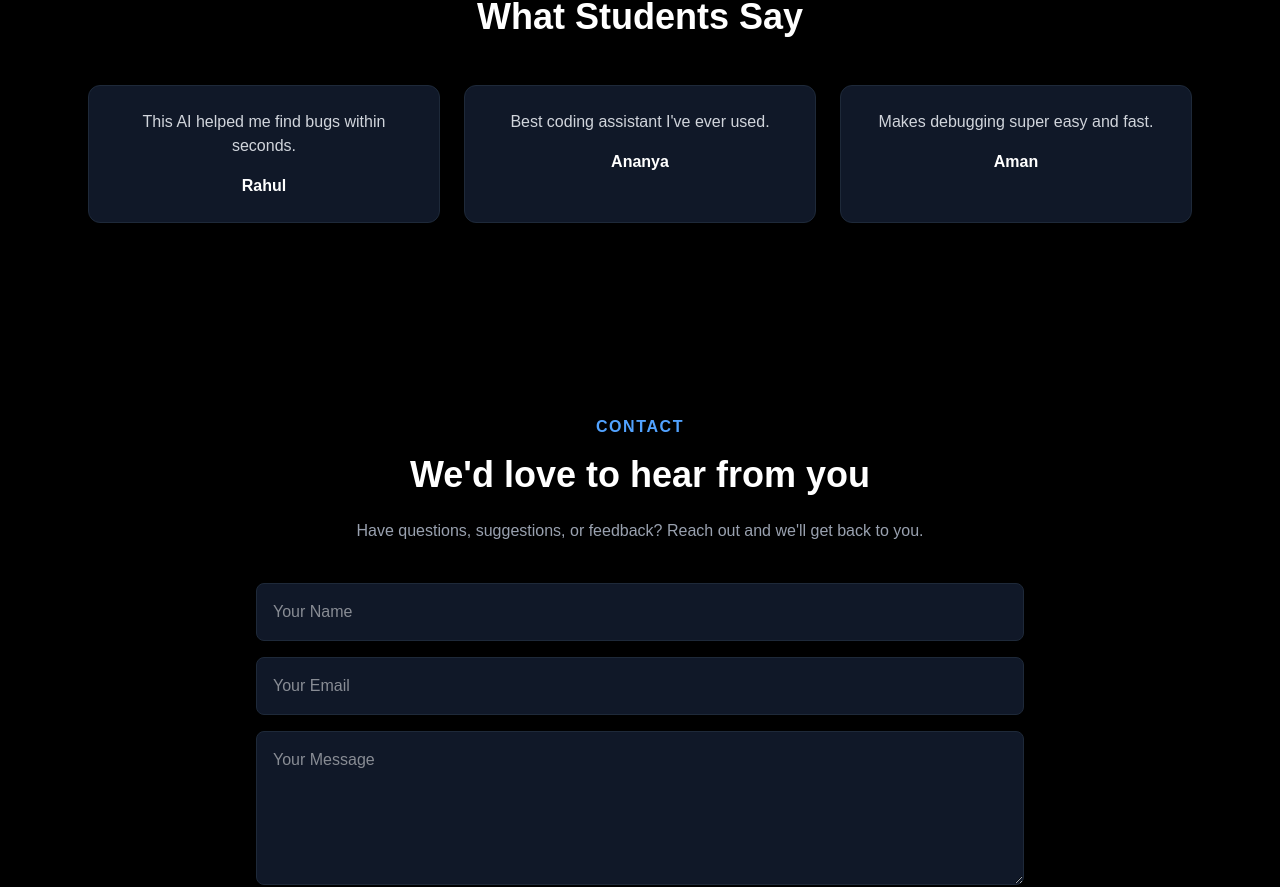
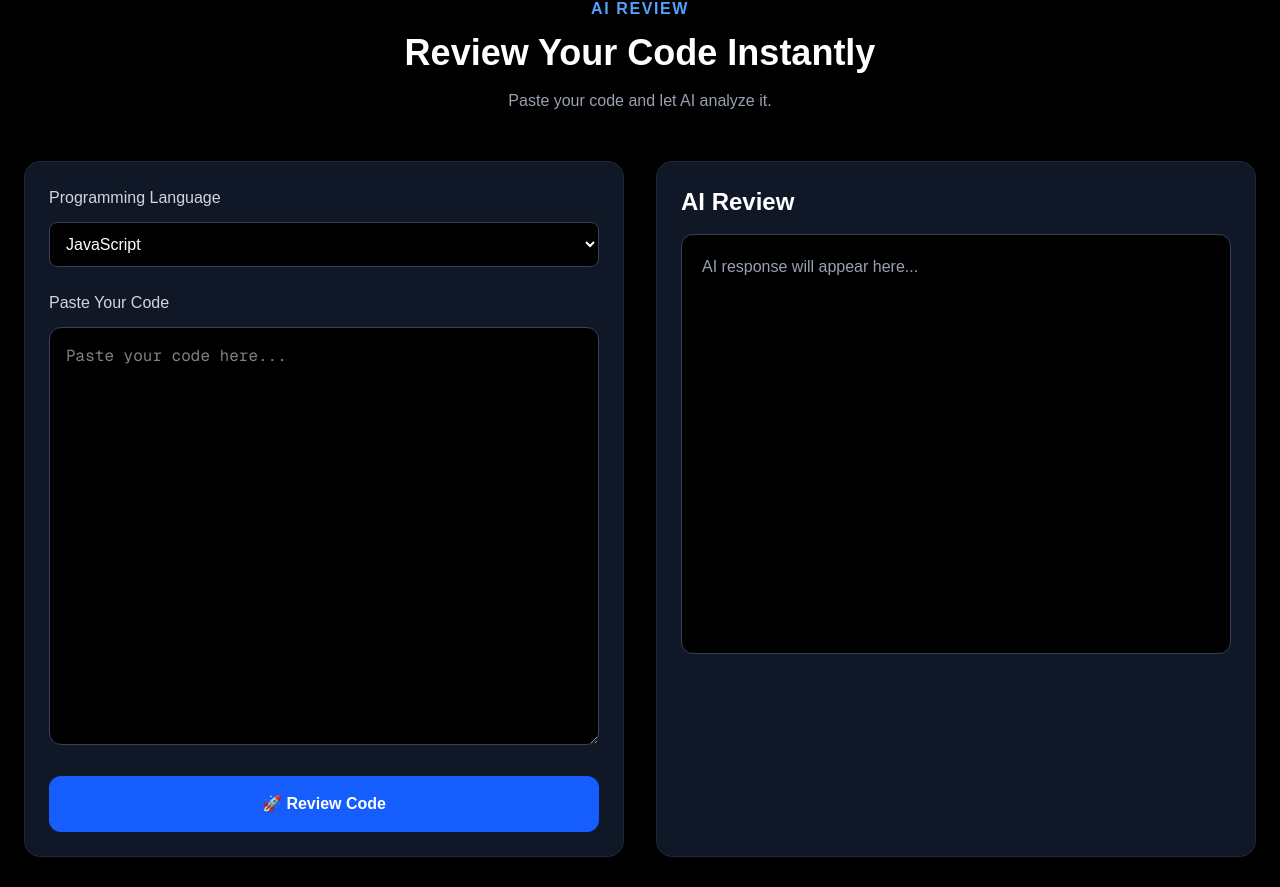
Before and after one commit to Ramit-code001/codementor-ai, a Next.js app: page / in a window 1280 px wide. Shown: the part 1925-2812 px from the top of the page. Built offline with nearby package versions, Linux system fonts and the light colour scheme.

Commit message:
feat: add interactive code review UI

```diff
--- /dev/null
+++ b/app/CodeReview.tsx
@@ -0,0 +1,106 @@
+"use client";
+
+import { useState } from "react";
+
+export default function CodeReview() {
+  const [language, setLanguage] = useState("JavaScript");
+  const [code, setCode] = useState("");
+  const [review, setReview] = useState("");
+
+  const handleReview = () => {
+    if (!code.trim()) {
+      setReview("⚠️ Please paste your code first.");
+      return;
+    }
+
+    setReview(`
+Language: ${language}
+
+✅ Your code has been received successfully.
+
+🤖 AI review will be connected in the next step.
+
+Lines of code: ${code.split("\n").length}
+`);
+  };
+
+  return (
+    <section className="bg-black text-white py-24 px-6">
+      <div className="max-w-7xl mx-auto">
+
+        <div className="text-center mb-12">
+          <p className="text-blue-400 uppercase tracking-widest font-semibold">
+            AI Review
+          </p>
+
+          <h2 className="text-4xl font-bold mt-3">
+            Review Your Code Instantly
+          </h2>
+
+          <p className="text-gray-400 mt-4">
+            Paste your code and let AI analyze it.
+          </p>
+        </div>
+
+        <div className="grid lg:grid-cols-2 gap-8">
+
+          {/* Left Panel */}
+          <div className="bg-gray-900 rounded-2xl border border-gray-800 p-6">
+
+            <label className="block mb-3 text-gray-300">
+              Programming Language
+            </label>
+
+            <select
+              value={language}
+              onChange={(e) => setLanguage(e.target.value)}
+              className="w-full mb-6 rounded-lg bg-black border border-gray-700 p-3"
+            >
+              <option>JavaScript</option>
+              <option>TypeScript</option>
+              <option>Python</option>
+              <option>C</option>
+              <option>C++</option>
+              <option>Java</option>
+            </select>
+
+            <label className="block mb-3 text-gray-300">
+              Paste Your Code
+            </label>
+
+            <textarea
+              rows={16}
+              value={code}
+              onChange={(e) => setCode(e.target.value)}
+              placeholder="Paste your code here..."
+              className="w-full rounded-xl bg-black border border-gray-700 p-4 font-mono outline-none"
+            />
+
+            <button
+              onClick={handleReview}
+              className="mt-6 w-full rounded-xl bg-blue-600 py-4 font-semibold hover:bg-blue-700 transition"
+            >
+              🚀 Review Code
+            </button>
+
+          </div>
+
+          {/* Right Panel */}
+          <div className="bg-gray-900 rounded-2xl border border-gray-800 p-6">
+
+            <h3 className="text-2xl font-bold mb-4">
+              AI Review
+            </h3>
+
+            <div className="rounded-xl bg-black border border-gray-700 p-5 min-h-[420px] text-gray-400 whitespace-pre-wrap">
+              {review || "AI response will appear here..."}
+            </div>
+
+          </div>
+
+        </div>
+
+      </div>
+    </section>
+  );
+}
--- a/app/page.tsx
+++ b/app/page.tsx
@@ -4,6 +4,7 @@ import Testimonials from "./Testimonials";
 import Contact from "./Contact";
 import Footer from "./components/Footer";
 import About from "./About";
+import CodeReview from "./CodeReview";
 export default function Home() {
   return (
     <>
@@ -43,6 +44,10 @@ export default function Home() {
   <Features />
 </section>
 
+<section id="review">
+  <CodeReview />
+</section>
+
 <section id="testimonials">
   <Testimonials />
 </section>
```
